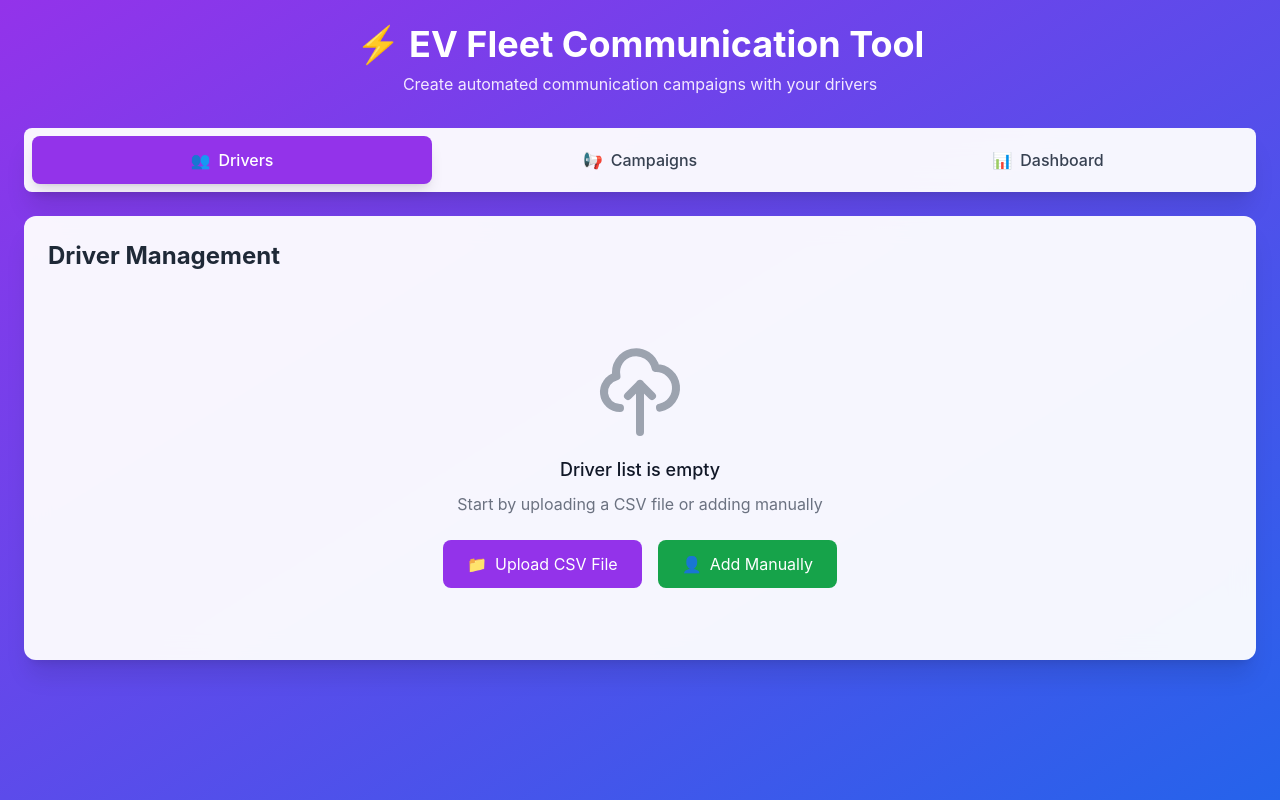
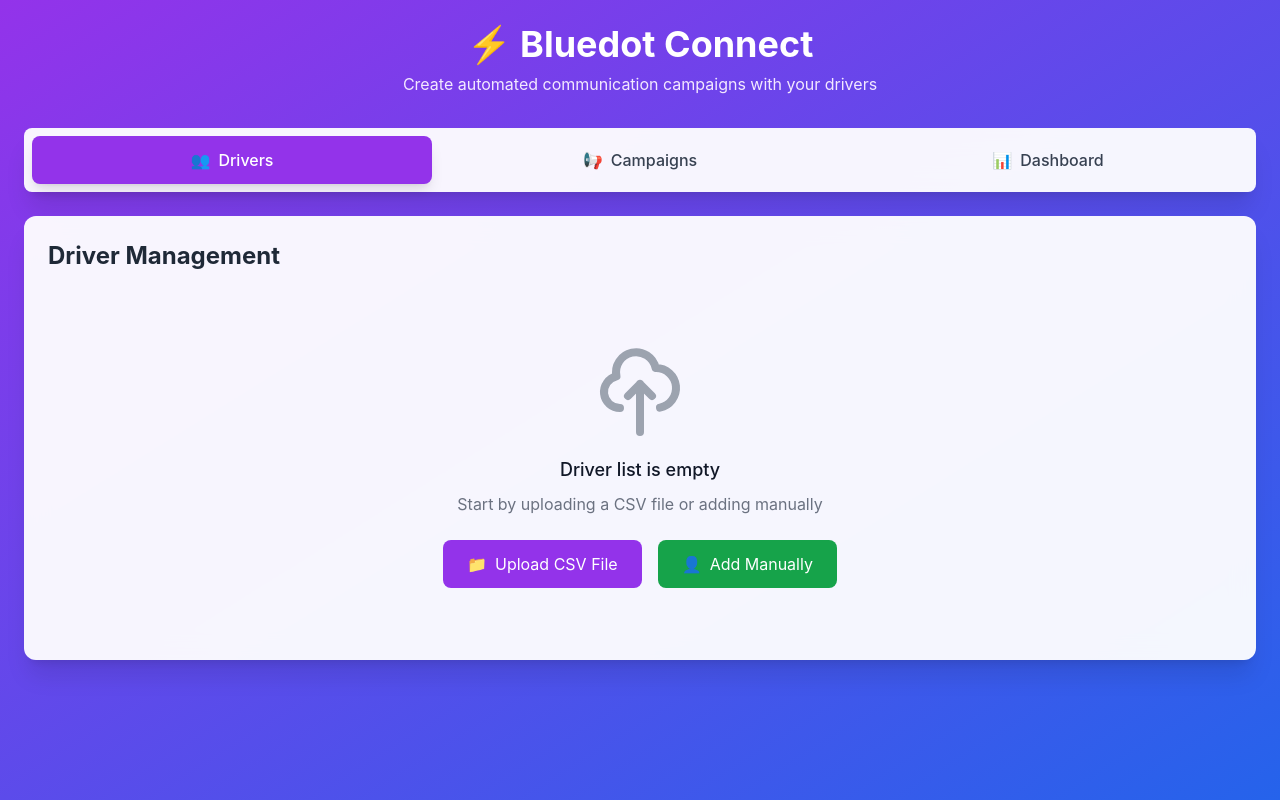
Before and after one commit to yunusss1/bluedot-connect, a Next.js app: page /tool in a window 1280 px wide. Built offline with nearby package versions, Linux system fonts and the light colour scheme.

Commit message:
feat: Update tool page title to Bluedot Connect
- Changed header title from 'EV Fleet Communication Tool' to 'Bluedot Connect'
- Maintains consistent branding across landing page and tool page
- Keeps the lightning bolt emoji for visual appeal

```diff
--- a/pages/tool.js
+++ b/pages/tool.js
@@ -52,7 +52,7 @@ export default function Tool() {
       <div className="max-w-7xl mx-auto">
         <header className="text-center mb-8">
           <h1 className="text-4xl font-bold text-white mb-2">
-            ⚡ EV Fleet Communication Tool
+            ⚡ Bluedot Connect
           </h1>
           <p className="text-purple-100">
             Create automated communication campaigns with your drivers
```
